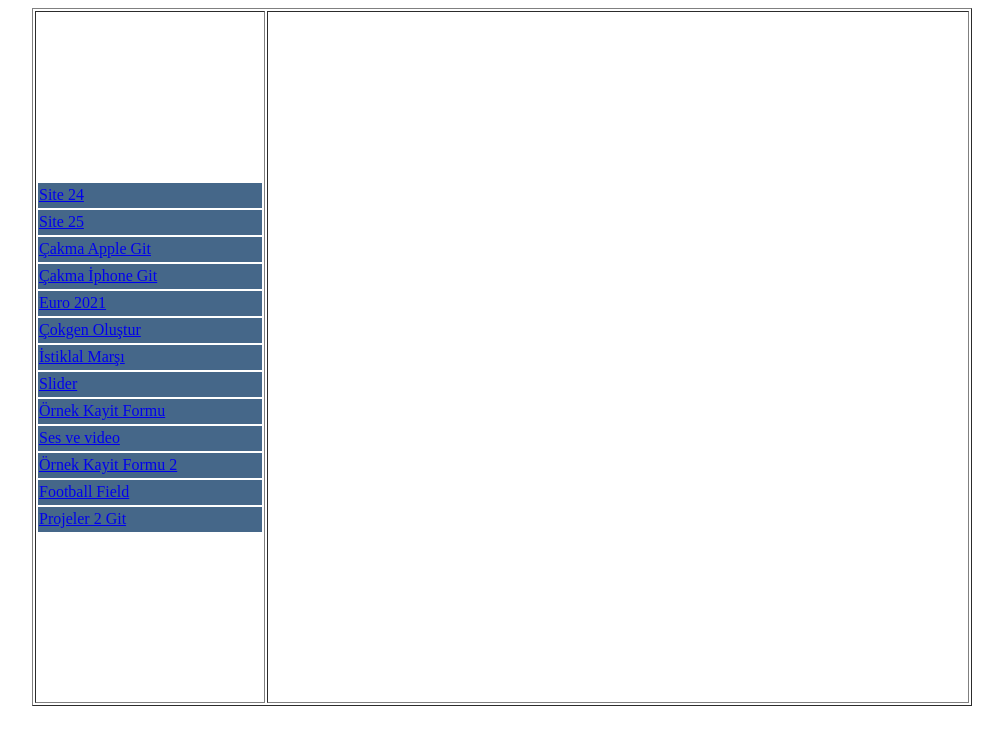
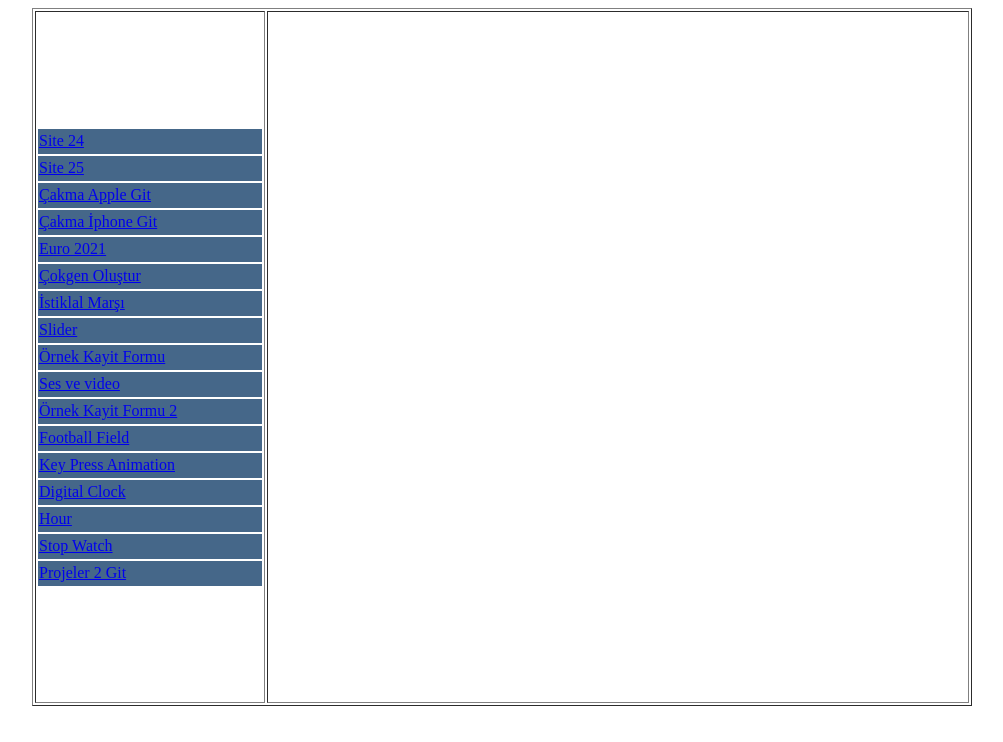
Before and after one commit to rain-menn/projeler3, a plain HTML site: page index.html in a window 1280 px wide. Shown: the whole page, without its empty margins (138-1141 px from the left). Drawn offline with Linux system fonts and the light colour scheme.

Commit message:
Update index.html

```diff
--- a/index.html
+++ b/index.html
@@ -21,6 +21,10 @@
 <tr><td height="25" bgcolor="#456789"><a href="https://audio-and-video-virid.vercel.app" target="_blank">Ses ve video </a></td></tr>
 <tr><td height="25" bgcolor="#456789"><a href="https://form2-bice.vercel.app" target="_blank">Örnek Kayit Formu 2</a></td></tr>
 <tr><td height="25" bgcolor="#456789"><a href="https://fotbol.vercel.app" target="_blank">Football Field</a></td></tr>
+<tr><td height="25" bgcolor="#456789"><a href="https://keypressanimation.vercel.app/" target="_blank">Key Press Animation</a></td></tr>
+<tr><td height="25" bgcolor="#456789"><a href="https://digital-clock-ten.vercel.app/" target="_blank">Digital Clock</a></td></tr>
+<tr><td height="25" bgcolor="#456789"><a href="https://hour.vercel.app/" target="_blank">Hour</a></td></tr>
+<tr><td height="25" bgcolor="#456789"><a href="https://stopwatch-murex.vercel.app/" target="_blank">Stop Watch</a></td></tr>
 <tr><td height="25" bgcolor="#456789"><a href="https://projeler2.vercel.app" target="_blank">Projeler 2 Git</a></td></tr>
 </table>
 </td>
```
